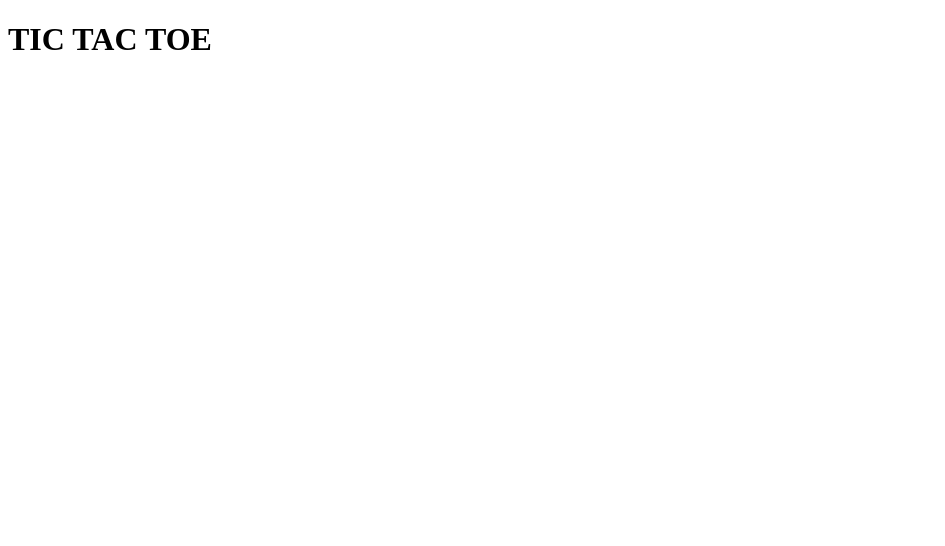
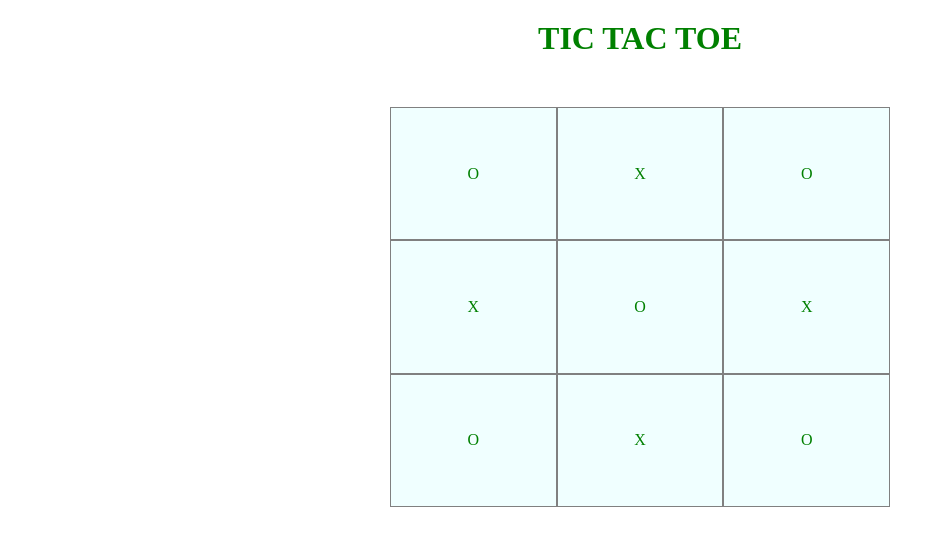
Before and after one commit to Alemba-Vivian/Tic-Tac-Toe, a plain HTML site: page index.html in a window 1280 px wide. Shown: the whole page, without its empty margins (0-945 px from the left). Drawn offline with Linux system fonts and the light colour scheme.

Commit message:
creating a function that renders manually x and o array to the webpage

```diff
--- a/css/style.css
+++ b/css/style.css
@@ -0,0 +1,38 @@
+*{
+    margin: 0;
+    padding: 0;
+    box-sizing: border-box;
+}
+
+body{
+    display: flex;
+    justify-content: center;
+    align-items: center;
+    flex-direction: column;
+}
+
+h1{
+    padding: 20px;
+    color: green;
+}
+.container{
+    padding-top: 30px;
+
+}
+
+.grid-container{
+    background-color: azure;
+    display: grid;
+    height: 400px;
+    width: 500px;
+    grid-template-columns: repeat(3, 1fr);
+
+
+}
+.grid-item{
+    border: 1px solid gray;
+    display: flex;
+    color: green;
+    justify-content: center;
+    align-items: center;
+}
--- a/index.html
+++ b/index.html
@@ -10,6 +10,25 @@
 <body>
     <h1>TIC TAC TOE</h1>
 
+      <!-- Set up your HTML and write a JavaScript function that will render
+    the contents of the gameboard array to the webpage
+    (for now you can just manually fill in the array with "X"s and "O"s)
+     -->
+    <div class="container">
+    <div class="grid-container">
+        <!-- <div class="grid-item"></div>
+        <div class="grid-item"></div>
+        <div class="grid-item"></div>
+        <div class="grid-item"></div>
+        <div class="grid-item"></div>
+        <div class="grid-item"></div>
+        <div class="grid-item"></div>
+        <div class="grid-item"></div>
+        <div class="grid-item"></div> -->
+    </div>
+</div>
+
+
 
 
 
--- a/js/main.js
+++ b/js/main.js
@@ -0,0 +1,29 @@
+// You’re going to store the gameboard as an array inside of a Gameboard object,
+// so start there! Your players are also going to be stored in objects,
+// and you’re probably going to want an object to control the flow of the game itself.
+
+//creating a Gameboard object module
+const Gameboard =()=>(()=>{
+    let gameboard =[];
+
+    const createGameBoard =()=>{
+        gameboard =["O","X","O","X","O","X","O","X","O"];
+
+        gameboard.forEach((element, index)=>{
+            let board = document.querySelector('.grid-container');
+            let div = document.createElement('div');
+            div.classList.add('grid-item');
+            div.innerText =`${element}`;
+            console.log(div.innerText =`${element}`);
+            board.appendChild(div);
+
+        });
+        return gameboard;
+    }
+
+    return{createGameBoard}
+
+})();
+
+const board = Gameboard();
+console.log(board.createGameBoard());
```
